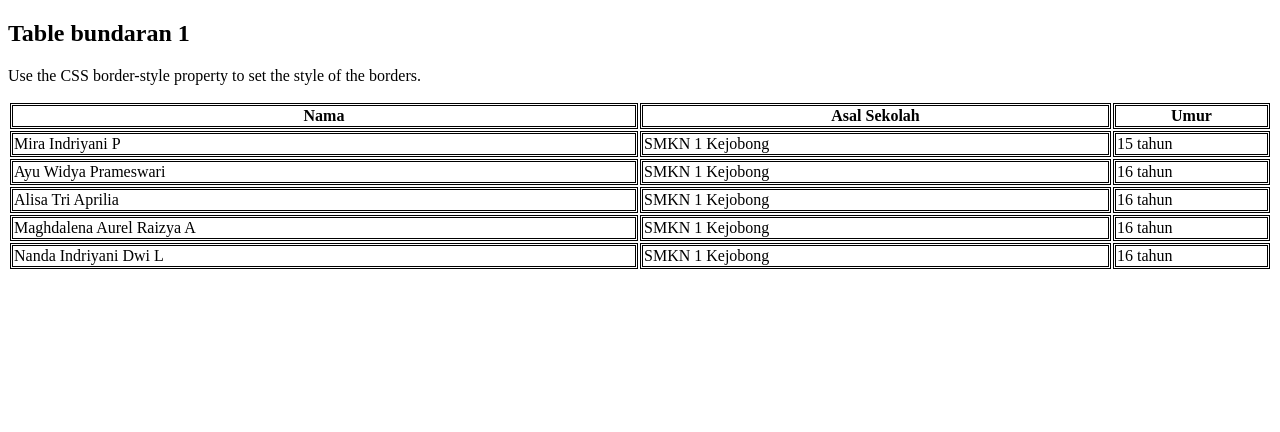
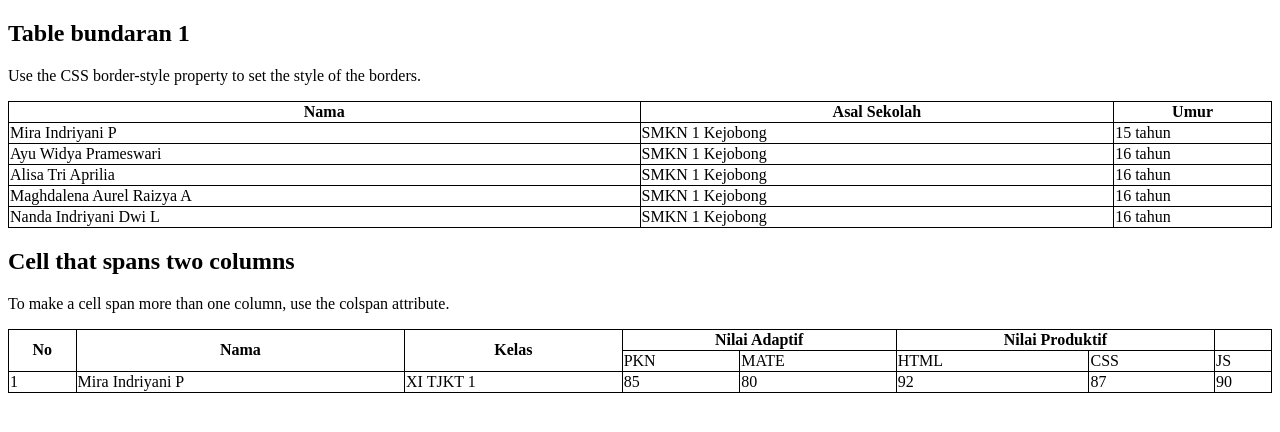
Before and after one commit to miraaindriy/1609.github.io, a plain HTML site: page index.html in a window 1280 px wide. Drawn offline with Linux system fonts and the light colour scheme.

Commit message:
Add files via upload

```diff
--- a/index.html
+++ b/index.html
@@ -47,5 +47,50 @@ th, td {
     </tr>
 </table>
 
+<!DOCTYPE html>
+<html>
+<head>
+<style>
+table, th, td {
+  border: 1px solid black;
+  border-collapse: collapse;
+}
+</style>
+</head>
+<body>
+
+<h2>Cell that spans two columns</h2>
+<p>To make a cell span more than one column, use the colspan attribute.</p>
+
+<table style="width:100%">
+  <tr>
+    <th rowspan="2">No</th>
+    <th rowspan="2">Nama</th>
+    <th rowspan="2">Kelas</th>
+    <th colspan="2">Nilai Adaptif</th>
+    <th colspan="2">Nilai Produktif</th>
+  </tr>
+  <tr>
+    <td>PKN</td>
+    <td>MATE</td>
+    <td>HTML</td>
+    <td>CSS</td>
+    <td>JS</td>
+  </tr>
+    <tr>
+    <td>1</td>
+    <td>Mira Indriyani P</td>
+    <td>XI TJKT 1</td>
+    <td>85</td>
+    <td>80</td>
+    <td>92</td>
+    <td>87</td>
+    <td>90</td>
+  </tr>
+
+</table>
 </body>
 </html>
+
+</body>
+</html>
```
